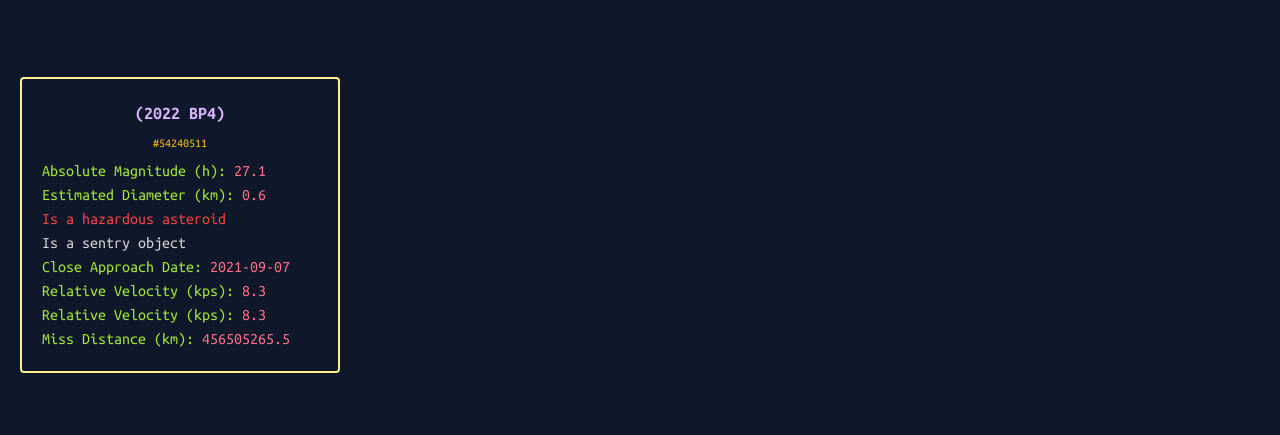
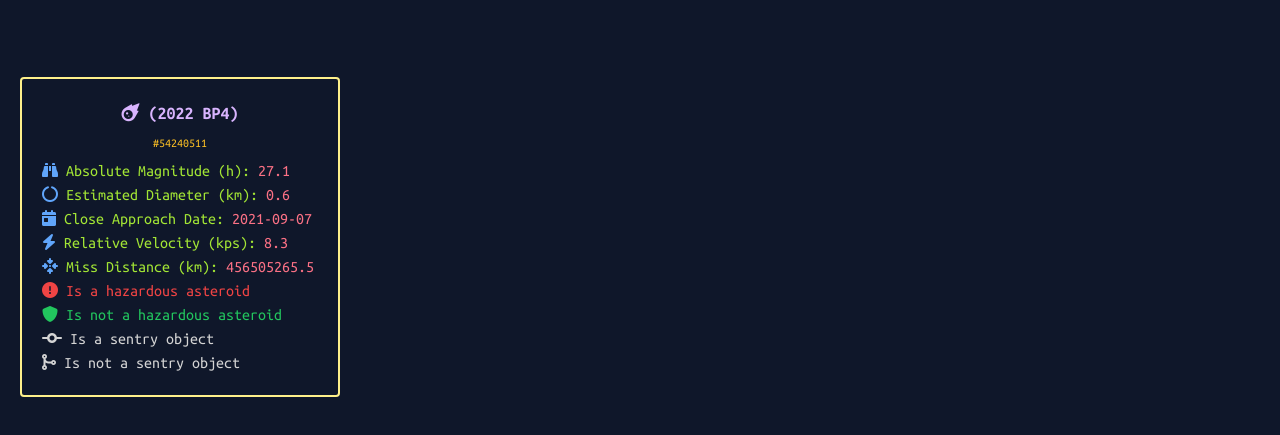
Before and after one commit to BrunoMont2003/Near-Earth-Asteroids, a website with bundled scripts: page index.html in a window 1280 px wide. Shown: the part 59-494 px from the top of the page. Built offline with nearby package versions, Linux system fonts and the light colour scheme.

Commit message:
icons added

```diff
--- a/index.html
+++ b/index.html
@@ -30,44 +30,64 @@
       >
         <div class="p-5 rounded text-white border-2 w-80 border-yellow-200">
           <h4 class="text-center font-bold text-lg text-purple-300">
+            <i class="fa-solid fa-meteor"></i>
             (2022 BP4)
           </h4>
           <h6 class="text-center text-xs my-2 text-amber-400">#54240511</h6>
           <ul class="">
             <li>
+              <i class="fa-solid fa-binoculars text-blue-400"></i>
               <span class="text-lime-400"> Absolute Magnitude (h): </span>
               <span class="text-rose-400"> 27.1 </span>
             </li>
             <li>
+              <i class="fa-solid fa-circle-notch text-blue-400"></i>
               <span class="text-lime-400"> Estimated Diameter (km): </span>
               <span class="text-rose-400"> 0.6 </span>
             </li>
             <li>
-              <span class="text-red-500 block"> Is a hazardous asteroid </span>
-            </li>
-            <li>
-              <span class="text-neutral-300 block"> Is a sentry object </span>
-            </li>
-            <li>
+              <i class="fa-solid fa-calendar-day text-blue-400"></i>
               <span class="text-lime-400"> Close Approach Date: </span>
               <span class="text-rose-400"> 2021-09-07 </span>
             </li>
             <li>
+              <i class="fa-solid fa-bolt text-blue-400"></i>
               <span class="text-lime-400"> Relative Velocity (kps): </span>
               <span class="text-rose-400"> 8.3 </span>
             </li>
             <li>
-              <span class="text-lime-400"> Relative Velocity (kps): </span>
-              <span class="text-rose-400"> 8.3 </span>
+              <i class="fa-solid fa-arrows-to-dot text-blue-400"></i>
+              <span class="text-lime-400"> Miss Distance (km): </span>
+              <span class="text-rose-400"> 456505265.5 </span>
             </li>
             <li>
-              <span class="text-lime-400"> Miss Distance (km): </span>
-              <span class="text-rose-400"> 456505265.5 </span>
+              <span class="text-red-500 block">
+                <i class="fa-solid fa-circle-exclamation"></i>
+                Is a hazardous asteroid
+              </span>
+              <span class="text-green-500 block">
+                <i class="fa-solid fa-shield"></i>
+                Is not a hazardous asteroid
+              </span>
+            </li>
+            <li>
+              <span class="text-neutral-300 block">
+                <i class="fa-solid fa-code-commit"></i>
+                Is a sentry object
+              </span>
+              <span class="text-neutral-300 block">
+                <i class="fa-solid fa-code-merge"></i>
+                Is not a sentry object
+              </span>
             </li>
           </ul>
         </div>
       </div>
     </div>
     <script src="index.js" type="module"></script>
+    <script
+      src="https://kit.fontawesome.com/faff7685bf.js"
+      crossorigin="anonymous"
+    ></script>
   </body>
 </html>
```
